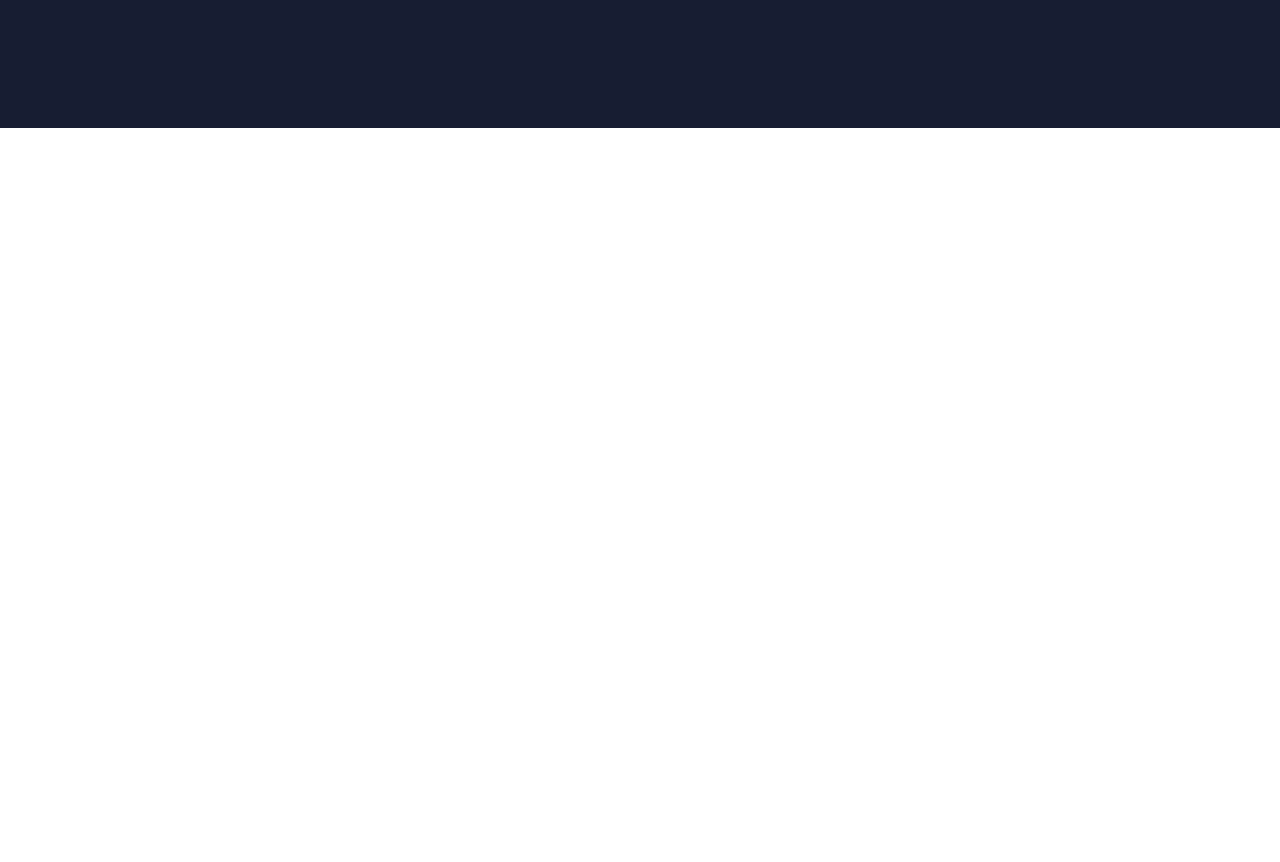
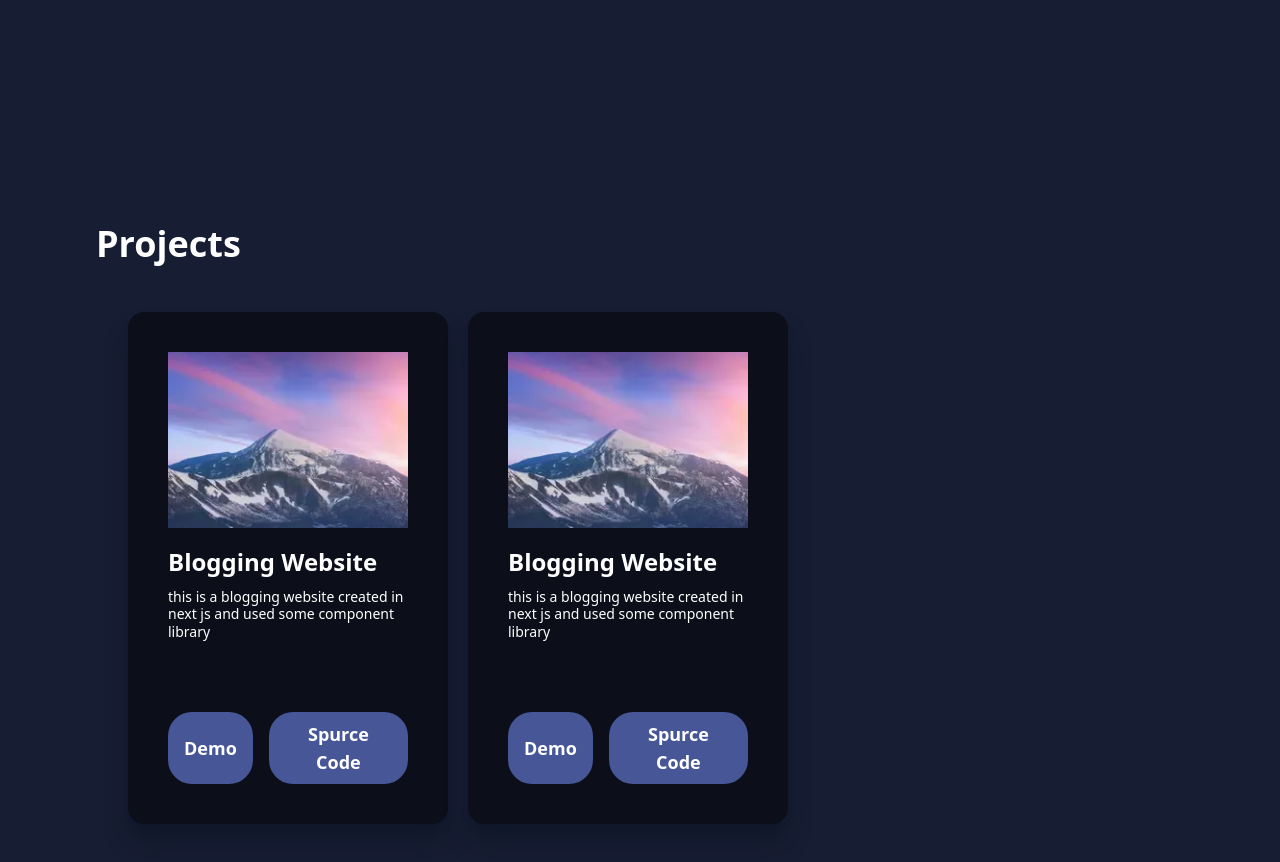
Before and after one commit to Ramees-c/portfolio, a React (Vite) app: page / in a window 1280 px wide. Shown: the part 1760-2622 px from the top of the page. Before the commit the page ends 1888 px from the top, so only its background shows below. Built offline with nearby package versions, Linux system fonts and the light colour scheme.

Commit message:
projects and projectscard components created

```diff
--- a/src/App.jsx
+++ b/src/App.jsx
@@ -3,6 +3,7 @@ import Navbar from "./components/Navbar/Navbar";
 import Home from "./components/Home/Home";
 import About from "./components/About/About";
 import Experience from "./components/Experience/Experience";
+import Projects from "./components/Projects/Projects";
 
 function App() {
   return <div className="bg-[#171d32] h-auto w-full overflow-hidden">
@@ -10,6 +11,7 @@ function App() {
     <Home />
     <About />
     <Experience />
+    <Projects />
   </div>;
 }
 
--- /dev/null
+++ b/src/components/Projects/Projects.jsx
@@ -0,0 +1,18 @@
+import React from 'react'
+import ProjectsCard from '../ProjectsCard/ProjectsCard'
+
+function Projects() {
+  return (
+    <div id='Projects' className='p-10 md:p-24 text-white'>
+        <h1 className='text-2xl md:text-4xl text-white font-bold'>Projects</h1>
+        <div className='py-12 px-8 flex flex-wrap gap-5'>
+            <ProjectsCard  title="Blogging Website" main="this is a blogging website created in next js and
+            used some component library" />
+            <ProjectsCard  title="Blogging Website" main="this is a blogging website created in next js and
+            used some component library" />
+        </div>
+    </div>
+  )
+}
+
+export default Projects
--- /dev/null
+++ b/src/components/ProjectsCard/ProjectsCard.jsx
@@ -0,0 +1,20 @@
+import React from 'react'
+import bannerImg from "../../assets/photo-C8q0KQHG.webp"
+
+function ProjectsCard({title, main}) {
+  return (
+    <div className='p-3 md:p-6 flex flex-col w-80 bg-[#0c0e19] shadow-xl shadow-slate-900 rounded-2xl'>
+        <img src={bannerImg} alt="Banner Image" className='p-4' />
+        <h3 className='px-4 text-xl md:text-2xl font-bold leading-normal'>{title}</h3>
+        <p className='px-4 text-sm md:text-md leading-tight py-2'>{main}</p>
+        <div className='mt-2 p-2 md:p-4 flex gap-2 md:gap-4'>
+            <button className='md:mt-10 text-white py-2 px-3 text-sm md:text-lg md:py-2 md:px-4 hover:opacity-85
+            duration-300 hover:scale-105 font-semibold rounded-3xl bg-[#465697] cursor-pointer'>Demo</button>
+            <button className='md:mt-10 text-white py-2 px-3 text-sm md:text-lg md:py-2 md:px-4 hover:opacity-85
+            duration-300 hover:scale-105 font-semibold rounded-3xl bg-[#465697] cursor-pointer'>Spurce Code</button>
+        </div>
+    </div>
+  )
+}
+
+export default ProjectsCard
```
Also changed, not shown: src/assets/photo-C8q0KQHG.webp (added).
